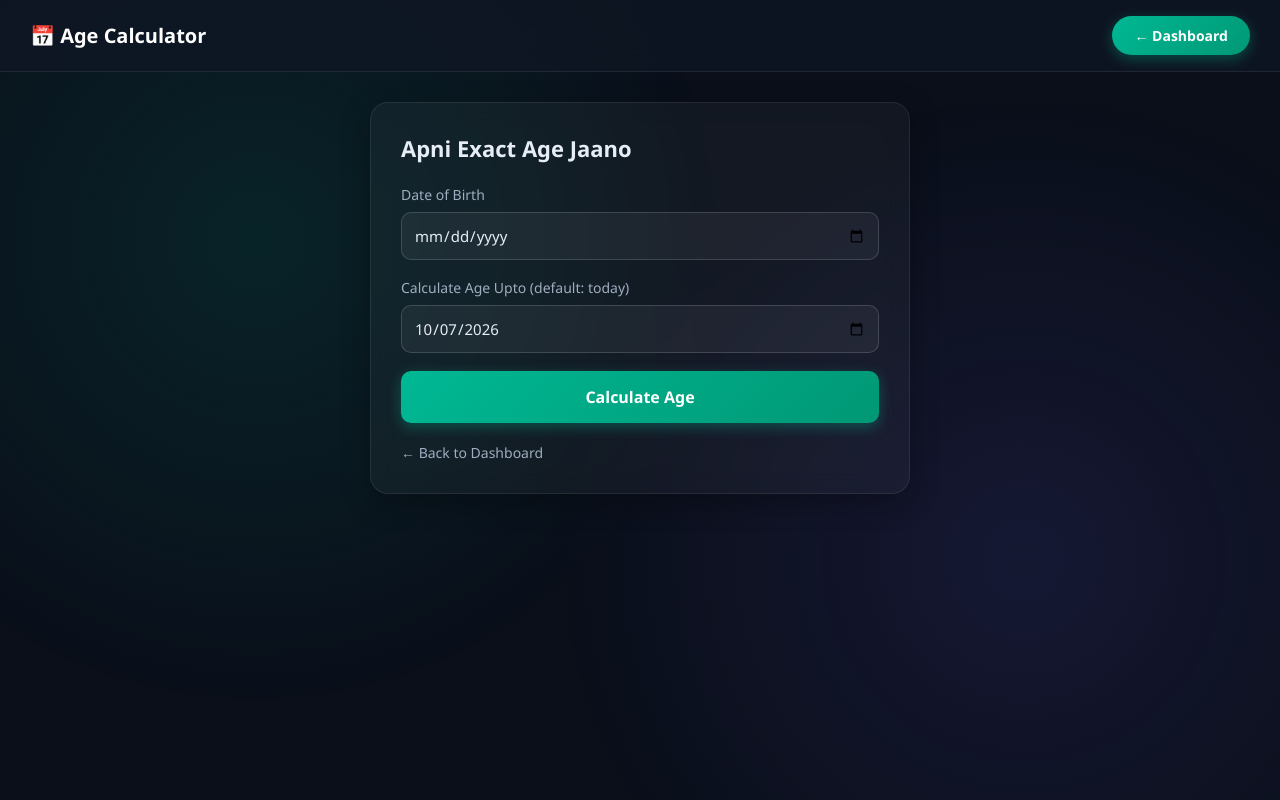
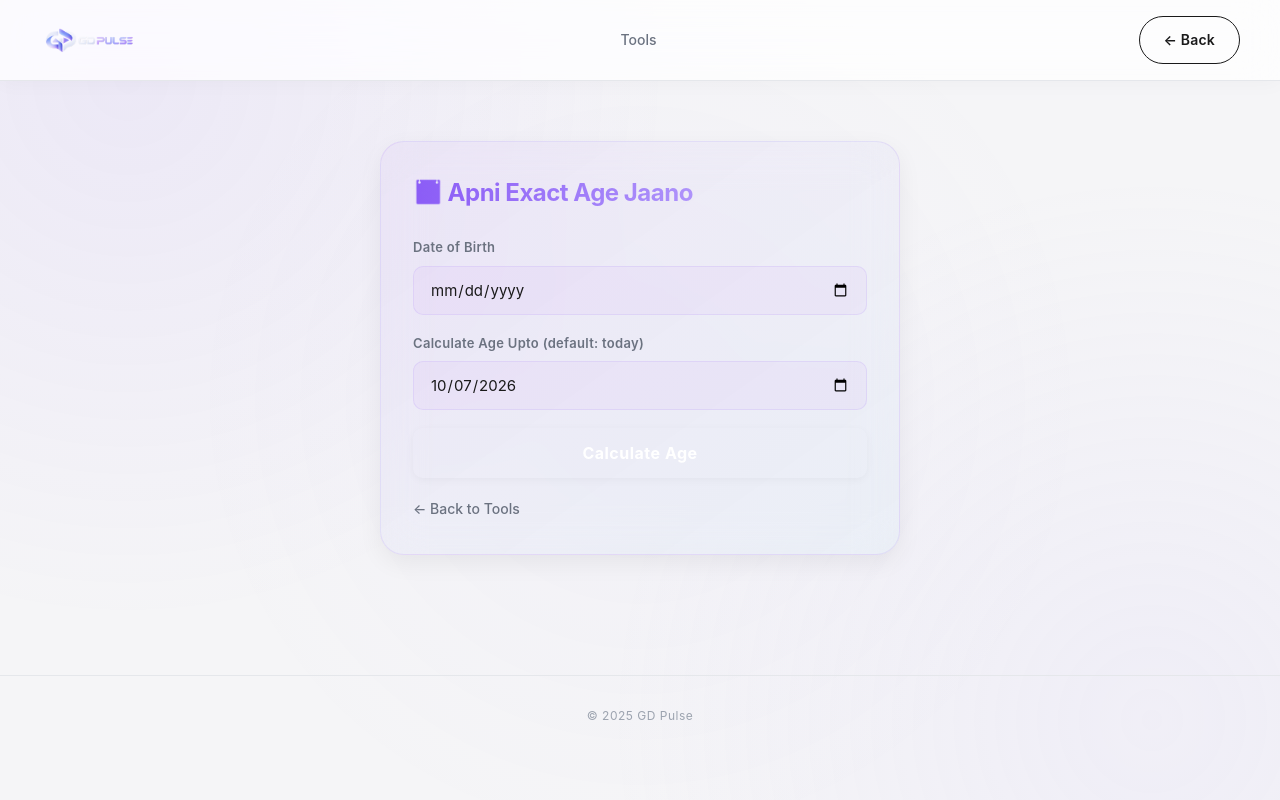
Before and after one commit to IGDIVU/gd-pulse, a Flask app: page /tools/age in a window 1280 px wide. Run offline with Flask 3, Linux system fonts and the light colour scheme; the visitor is signed in with stand-in values (Sample User, id 1).

Commit message:
Refactor age calculator layout and styles

```diff
--- a/templates/age.html
+++ b/templates/age.html
@@ -4,86 +4,32 @@
 <meta charset="UTF-8">
 <meta name="viewport" content="width=device-width, initial-scale=1.0">
 <title>Age Calculator — GD Pulse</title>
-<style>
-  * { margin: 0; padding: 0; box-sizing: border-box; font-family: 'Segoe UI', Arial, sans-serif; }
-  body { background: #0a0f1a; color: #e6edf5; min-height: 100vh; }
-  body::before {
-    content: ""; position: fixed; inset: 0;
-    background: radial-gradient(circle at 20% 30%, rgba(0,184,148,0.12), transparent 40%),
-                radial-gradient(circle at 80% 70%, rgba(108,92,231,0.12), transparent 40%);
-    z-index: -1;
-  }
-  header {
-    background: rgba(15,23,36,0.75); backdrop-filter: blur(14px);
-    border-bottom: 1px solid rgba(255,255,255,0.08);
-    color: white; padding: 16px 30px;
-    display: flex; justify-content: space-between; align-items: center;
-    position: sticky; top: 0; z-index: 100;
-  }
-  header h1 { font-size: 20px; }
-  .btn {
-    background: linear-gradient(135deg, #00b894, #019875); color: white;
-    padding: 10px 22px; border: none; border-radius: 30px;
-    cursor: pointer; font-size: 14px; font-weight: bold;
-    text-decoration: none; transition: 0.25s;
-    box-shadow: 0 4px 14px rgba(0,184,148,0.35);
-  }
-  .btn:hover { transform: translateY(-2px); }
-  main { padding: 30px; max-width: 600px; margin: 0 auto; }
-  .box {
-    background: rgba(255,255,255,0.04);
-    border: 1px solid rgba(255,255,255,0.08);
-    padding: 30px; border-radius: 18px;
-    backdrop-filter: blur(12px);
-    box-shadow: 0 8px 30px rgba(0,0,0,0.3);
-  }
-  h2 { margin-bottom: 22px; font-size: 22px; }
-  label { display: block; font-size: 14px; color: #a0aec0; margin-bottom: 8px; }
-  input {
-    width: 100%; padding: 12px; margin-bottom: 18px;
-    border: 1px solid rgba(255,255,255,0.15);
-    border-radius: 10px; background: rgba(255,255,255,0.05);
-    color: #e6edf5; font-size: 15px;
-  }
-  input:focus { outline: none; border-color: #00b894; }
-  .calc-btn {
-    width: 100%; padding: 15px;
-    background: linear-gradient(135deg, #00b894, #019875);
-    color: white; border: none; border-radius: 10px;
-    font-size: 16px; cursor: pointer; font-weight: bold;
-    transition: 0.25s;
-    box-shadow: 0 4px 14px rgba(0,184,148,0.35);
-  }
-  .calc-btn:hover { transform: translateY(-2px); }
-  .result {
-    margin-top: 25px; padding: 20px;
-    background: rgba(0,184,148,0.08);
-    border-left: 4px solid #00b894; border-radius: 8px;
-  }
-  .result-row {
-    display: flex; justify-content: space-between;
-    padding: 10px 0; border-bottom: 1px dashed rgba(0,184,148,0.2);
-    font-size: 15px;
-  }
-  .result-row:last-child { border-bottom: none; }
-  .result-row span:last-child { font-weight: bold; color: #00b894; }
-  .back { display: inline-block; margin-top: 20px; color: #a0aec0; text-decoration: none; font-size: 14px; }
-  .back:hover { color: #00b894; }
-</style>
+<link rel="icon" type="image/png" href="/static/favicon.png">
+<link rel="stylesheet" href="/static/style.css">
 </head>
 <body>
+
   <header>
-    <h1>📅 Age Calculator</h1>
-    <a href="/" class="btn">← Dashboard</a>
+    <a href="/" class="logo"><img src="/static/logo-horizontal.png" alt="GD Pulse"></a>
+    <nav class="nav-links"><a href="/tools">Tools</a></nav>
+    <div class="header-right">
+      <a href="/tools" class="btn btn-outline">← Back</a>
+    </div>
   </header>
+
   <main>
+    <div class="container" style="max-width: 600px;">
       <div class="box">
-      <h2>Apni Exact Age Jaano</h2>
+        <h2>📅 Apni Exact Age Jaano</h2>
+
         <label>Date of Birth</label>
         <input type="date" id="dob">
+
         <label>Calculate Age Upto (default: today)</label>
         <input type="date" id="upto">
+
         <button class="calc-btn" onclick="calcAge()">Calculate Age</button>
+
         <div id="result" class="result" style="display:none;">
           <div class="result-row"><span>Years</span><span id="r-years">0</span></div>
           <div class="result-row"><span>Months</span><span id="r-months">0</span></div>
@@ -91,11 +37,15 @@
           <div class="result-row"><span>Total Days</span><span id="r-totaldays">0</span></div>
           <div class="result-row"><span>Total Hours</span><span id="r-totalhours">0</span></div>
         </div>
-      <a href="/" class="back">← Back to Dashboard</a>
+
+        <a href="/tools" class="back">← Back to Tools</a>
+      </div>
     </div>
   </main>
+
+  <footer><p>© 2025 GD Pulse</p></footer>
+
   <script>
-    // Set today's date as default upto
     document.getElementById("upto").valueAsDate = new Date();
 
     function calcAge() {
@@ -105,7 +55,6 @@
 
       const dob = new Date(dobVal);
       const upto = uptoVal ? new Date(uptoVal) : new Date();
-
       if (dob > upto) { alert("DOB aaj se aage nahi ho sakti"); return; }
 
       let years = upto.getFullYear() - dob.getFullYear();
@@ -131,5 +80,6 @@
       document.getElementById("result").style.display = "block";
     }
   </script>
+
 </body>
 </html>
```
Lines whose indentation alone changed are shown as unchanged.
